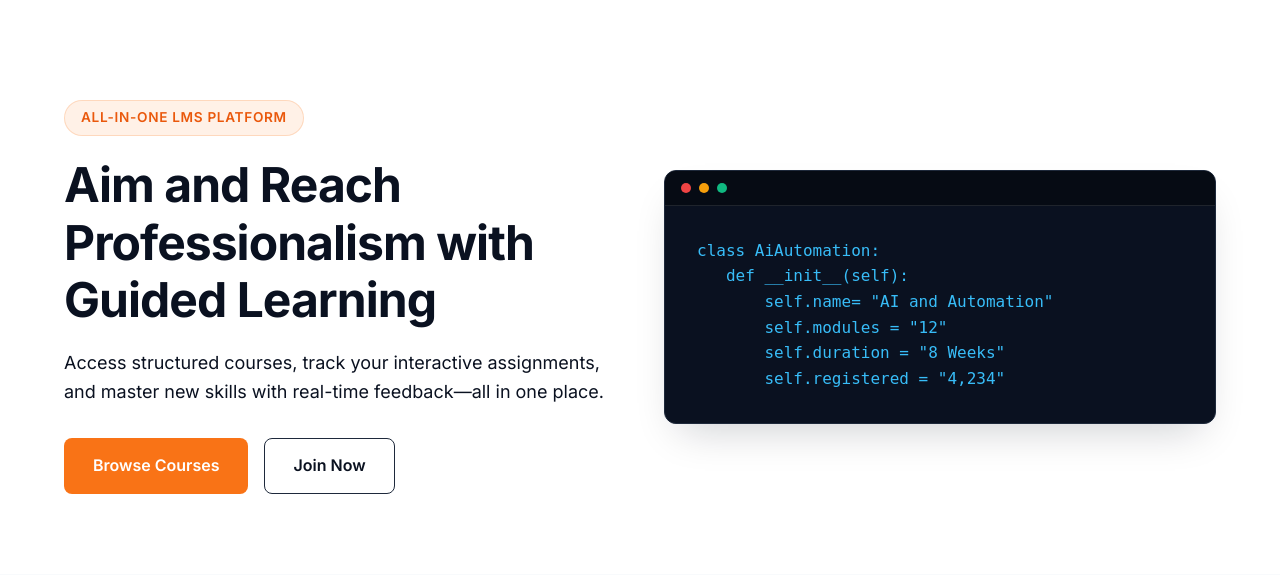
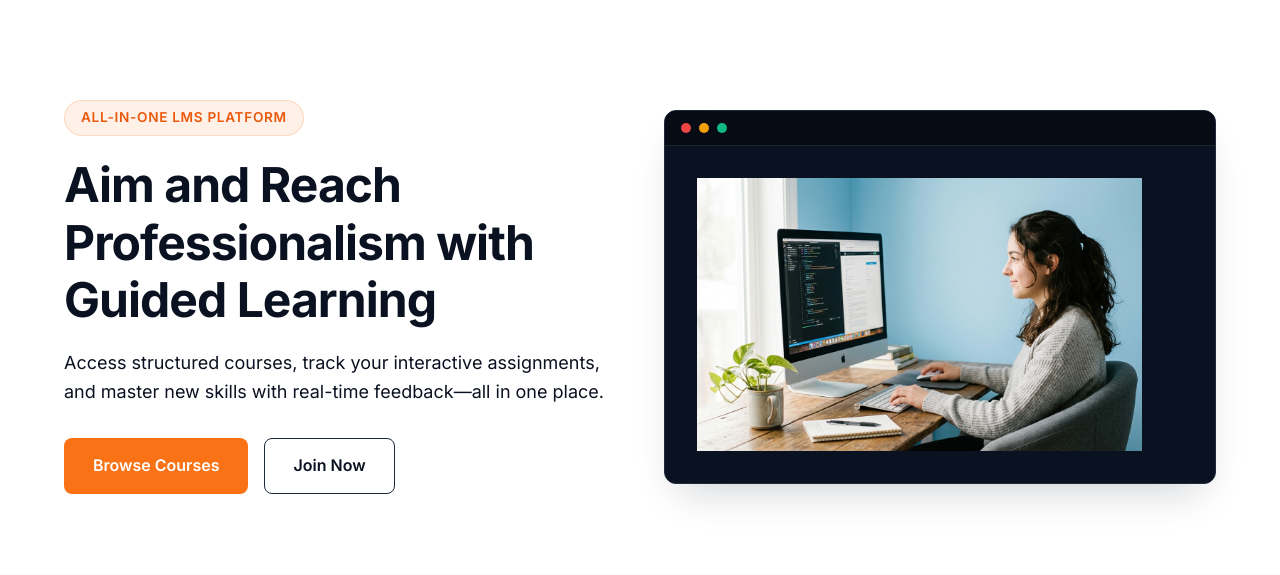
Before and after one commit to CodeWin04/LMS_ETEH, a Python web app: template templates/index.html in a window 1280 px wide. Shown: the part 79-654 px from the top of the page. Run offline with Jinja, Linux system fonts and the light colour scheme; the template is opened without the code that fills it, so the values that code supplies are empty.

Commit message:
Update index.html

```diff
--- a/templates/index.html
+++ b/templates/index.html
@@ -61,11 +61,7 @@
                             <span class="dot green"></span>
                         </div>
                         <div class="card-body">
-                            <p class="code-snippet"><code>class AiAutomation:<br>&nbsp;&nbsp;&nbsp;def __init__(self):<br>&nbsp;&nbsp;&nbsp;&nbsp;&nbsp;&nbsp;&nbsp;self.name= "AI and Automation"
-                            <br>&nbsp;&nbsp;&nbsp;&nbsp;&nbsp;&nbsp;&nbsp;self.modules = "12"
-                            <br>&nbsp;&nbsp;&nbsp;&nbsp;&nbsp;&nbsp;&nbsp;self.duration = "8 Weeks"
-                            <br>&nbsp;&nbsp;&nbsp;&nbsp;&nbsp;&nbsp;&nbsp;self.registered = "4,234"
-                            </code></p>
+                            <p class="code-snippet" style="background-image: url('../static/images/index_image_1.png'); background-repeat: no-repeat; background-size: contain; width: 100; height: auto; max-width: 100%; aspect-ratio: 16/9;"></p>
                         </div>
                     </div>
                 </div>
```
